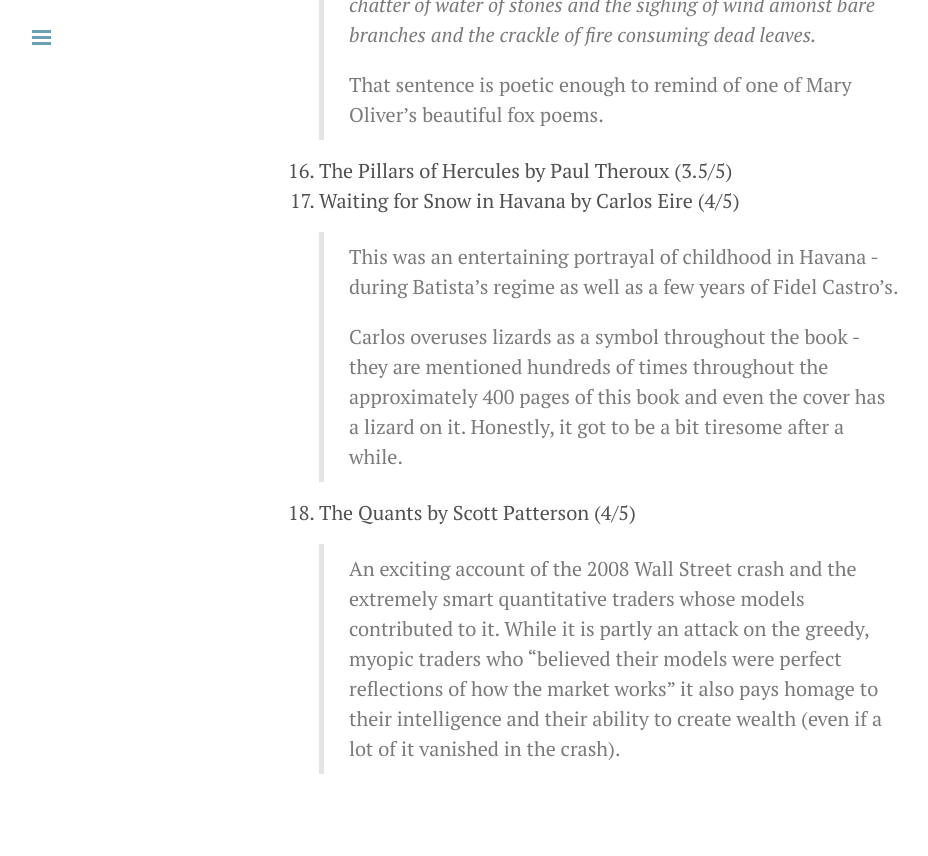
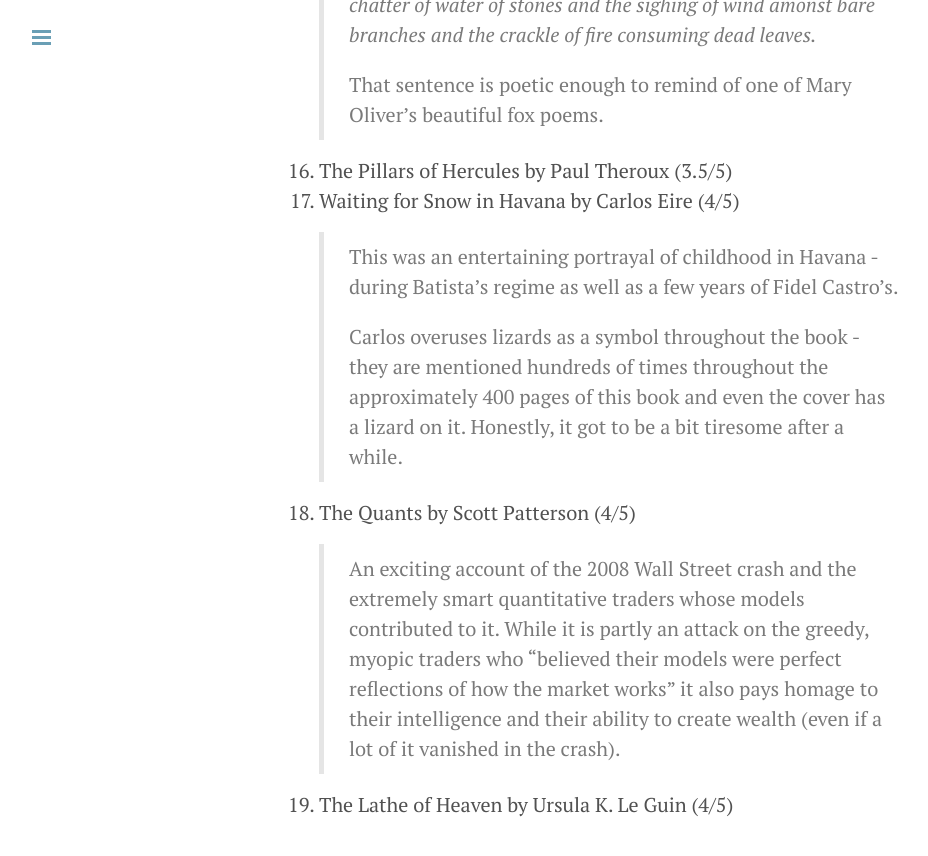
Before and after one commit to regularcoder/regularcoder, a Jekyll site: the page built from reading.md, in a window 1280 px wide and 900 px high, scrolled down 3426 px. Shown: the top 856 px of the window, without its empty margins (1-929 px from the left). Built offline with Jekyll 4.4.1, drawn with Linux system fonts in a browser that asks for light colours; Markdown is read by kramdown in place of the engine named in the settings.

Commit message:
Added new book to read list

```diff
--- a/reading.md
+++ b/reading.md
@@ -55,3 +55,4 @@
 > Carlos overuses lizards as a symbol throughout the book - they are mentioned hundreds of times throughout the approximately 400 pages of this book and even the cover has a lizard on it. Honestly, it got to be a bit tiresome after a while.
 18. The Quants by Scott Patterson (4/5)
 > An exciting account of the 2008 Wall Street crash and the extremely smart quantitative traders whose models contributed to it. While it is partly an attack on the greedy, myopic traders who "believed their models were perfect reflections of how the market works" it also pays homage to their intelligence and their ability to create wealth (even if a lot of it vanished in the crash).
+19. The Lathe of Heaven by Ursula K. Le Guin (4/5)
```
